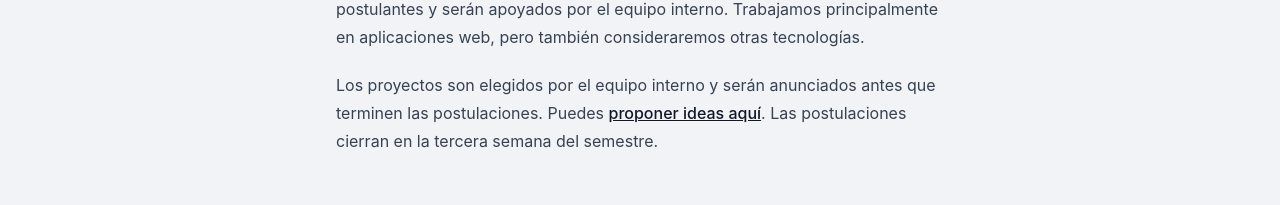
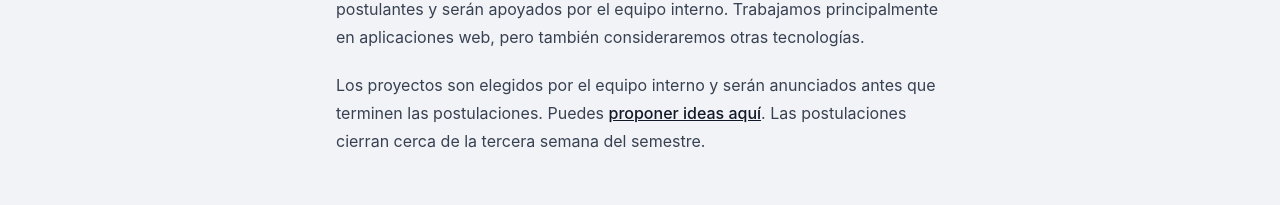
Before and after one commit to open-source-uc/osuc.dev, a SvelteKit app: page /join/dev in a window 1280 px wide. Shown: the part 269-474 px from the top of the page. Built offline with nearby package versions, Linux system fonts and the light colour scheme.

Commit message:
not so exact deadline

```diff
--- a/src/routes/join/dev/+page.svelte
+++ b/src/routes/join/dev/+page.svelte
@@ -13,7 +13,7 @@
 	<p>
 		Los proyectos son elegidos por el equipo interno y serán anunciados antes que terminen las
 		postulaciones. Puedes <a href="/propose-project">proponer ideas aquí</a>. Las postulaciones
-		cierran en la tercera semana del semestre.
+		cierran cerca de la tercera semana del semestre.
 	</p>
 
 	<h2>Que es lo que buscamos</h2>
```
